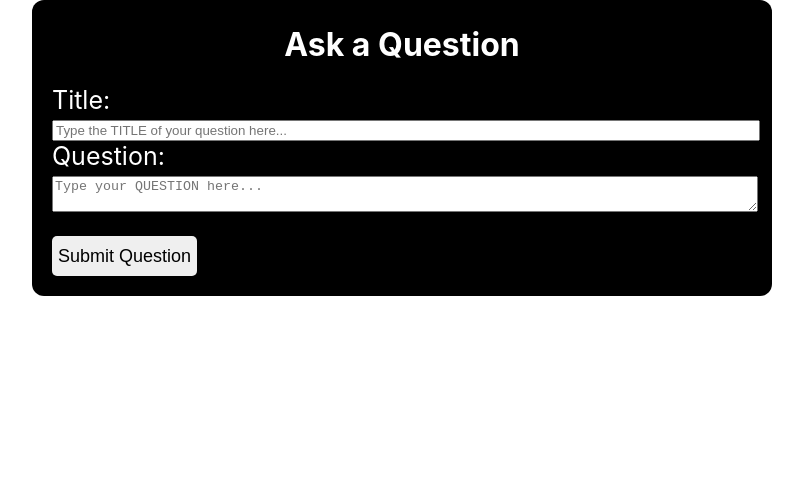
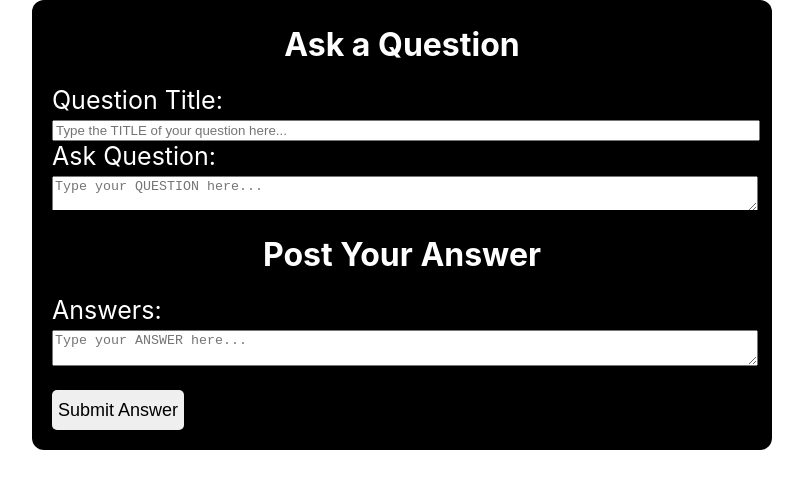
Before and after one commit to Momentum-Team-14/questionbox-donkey-team-questionbox-frontend, a React (Create React App) app: page / in a window 1280 px wide. Shown: the top 488 px of the page, without its empty margins (238-1041 px from the left). Built offline with nearby package versions, Linux system fonts and the light colour scheme.

Commit message:
new commit for the addeed post-answers file

```diff
--- a/src/App.css
+++ b/src/App.css
@@ -1,42 +1,4 @@
-/* .App {
-  text-align: center;
-}
-
-.App-logo {
-  height: 40vmin;
-  pointer-events: none;
-}
-
-@media (prefers-reduced-motion: no-preference) {
-  .App-logo {
-    animation: App-logo-spin infinite 20s linear;
-  }
-}
-
-.App-header {
-  background-color: #282c34;
-  min-height: 100vh;
-  display: flex;
-  flex-direction: column;
-  align-items: center;
-  justify-content: center;
-  font-size: calc(10px + 2vmin);
-  color: white;
-}
-
-.App-link {
-  color: #61dafb;
-}
-
-@keyframes App-logo-spin {
-  from {
-    transform: rotate(0deg);
-  }
-  to {
-    transform: rotate(360deg);
-  }
-} */
-nav {
+/* nav {
   margin: 0;
   width: 100%;
   height: green;
@@ -44,14 +6,15 @@ nav {
   justify-content: center;
   align-items: center;
   color: white;
-  text-decoration: none;
-}
+  text-decoration: none; */
+
 .askQuestionPage {
 
   width: 100%;
   height: calc(100vh - 80vh);
   display: grid;
   place-items: center;
+  margin-bottom: 50px;
 }
 
 .aqContainer {
@@ -66,12 +29,7 @@ nav {
 
 }
 
-/* a {
-  color: white;
-  text-decoration: none;
-  margin: 10px;
-  font-size: 25px;
-} */
+
 
 .aqContainer H1 {
   text-align: center;
@@ -82,27 +40,7 @@ nav {
   font-size: 25px;
 }
 
-/* .aqContainer .inputQ {
-  margin-top: 30px;
-  display: flex;
-  flex-direction: column;
-} */
 
-/* .inputQ input,
-.inputQ textarea {
-  font-size: 18px;
-  border: none;
-  border-radius: 2 px;
-  padding: 5px;
-} */
-
-/* .inputQ input {
-  height: 40px;
-} */
-
-/* .inputQ textarea {
-  height: 50px;
-} */
 
 .aqContainer button {
   margin-top: 20px;
--- a/src/App.js
+++ b/src/App.js
@@ -2,12 +2,14 @@
 import './App.css';
 // import { Routes, Route } from "react-router-dom" ;
 import AskQuestion from "./ask-question";
-
+import PostAnswer from './post-answers'
 function App() {
   return (
   <div>
       <div>
         <AskQuestion token={'2dc43cc797e571669d4ee81fb0fbbea3bb8de2c1'}/>
+      </div>
+      <div><PostAnswer token={'2dc43cc797e571669d4ee81fb0fbbea3bb8de2c1'} />
       </div>
       {/* <Routes>
         <Route path="ask-question" element={<AskQuestion />} />
--- a/src/ask-question.js
+++ b/src/ask-question.js
@@ -1,9 +1,10 @@
 import axios from 'axios'
 import React, { useState, useEffect } from 'react'
 import { e } from 'react'
-import { username, password } from 'react'
+import { username, password, label } from 'react'
 import { Input } from './Forms'
 import { Navigate } from 'react-router-dom'
+
 
 
 
@@ -54,7 +55,7 @@ const AskQuestion = ({ token }) => {
                     <form onSubmit={handleSubmit}>
                 <div className="inputGp">
                     <h1>Ask a Question</h1>
-                    <label>Title:</label>
+                    <label>Question Title:</label>
                     <input
                         placeholder="Type the TITLE of your question here..."
                         onChange={(e) => {
@@ -63,7 +64,7 @@ const AskQuestion = ({ token }) => {
                     />
                 </div>
                 <div className="inputGp">
-                    <label>Question:</label>
+                    <label>Ask Question:</label>
                     <textarea
                         placeholder="Type your QUESTION here..."
                         onChange={(e) => {
--- /dev/null
+++ b/src/post-answers.js
@@ -0,0 +1,71 @@
+import axios from 'axios'
+import React, { useState, useEffect } from 'react'
+import { e } from 'react'
+import { username, password } from 'react'
+import { Input } from './Forms'
+import { Navigate } from 'react-router-dom'
+
+
+
+const PostAnswers = ({ token }) => {
+    const [answer] = useState('')
+    const [postAnswer, setPostAnswer] = useState('')
+    const [submitted, setSubmitted] = useState(false)
+    const [error, setError] = useState(false)
+    const [questions] = useState('')
+
+    const handleSubmit = (e) => {
+        e.preventDefault()
+        // axios.get('https://team-question-box.herokuapp.com/questions/' [questions.pk]);
+        // .then res => {
+            axios
+            .post('https://team-question-box.herokuapp.com/answers/',
+            {
+                // <link to={"/link/" + props.question.pk}</link>
+                answers_field: postAnswer,
+            },
+            {
+                headers: {
+                    Authorization: `Token ${token}`,
+                },
+            }
+            )
+            .then((res) => {
+                setSubmitted(true)
+                setPostAnswer('')
+            })
+            .catch((err) => console.log(err))
+        }
+
+        // if (submitted) {
+            //     return <Navigate to="/questions/" />
+            // }
+
+            const handleChange = (inputType, e) => {
+                if (inputType === 'answers_field')
+                setPostAnswer(e.target.value)
+            }
+
+            return (
+                <div className="askQuestionPage">
+                <div className="aqContainer">
+                <form onSubmit={handleSubmit}>
+                <div className="inputGp">
+                    <h1>Post Your Answer</h1>
+                    <label>Answers:</label>
+                    <textarea
+                        placeholder="Type your ANSWER here..."
+                        onChange={(e) => {
+                            setPostAnswer(e.target.value)
+                        }}
+                        />
+                </div>
+                    <div>
+                    <button onClick={handleSubmit}>Submit Answer</button>
+                    </div>
+                </form>
+                </div>
+            </div>
+        )}
+
+export default PostAnswers
```
